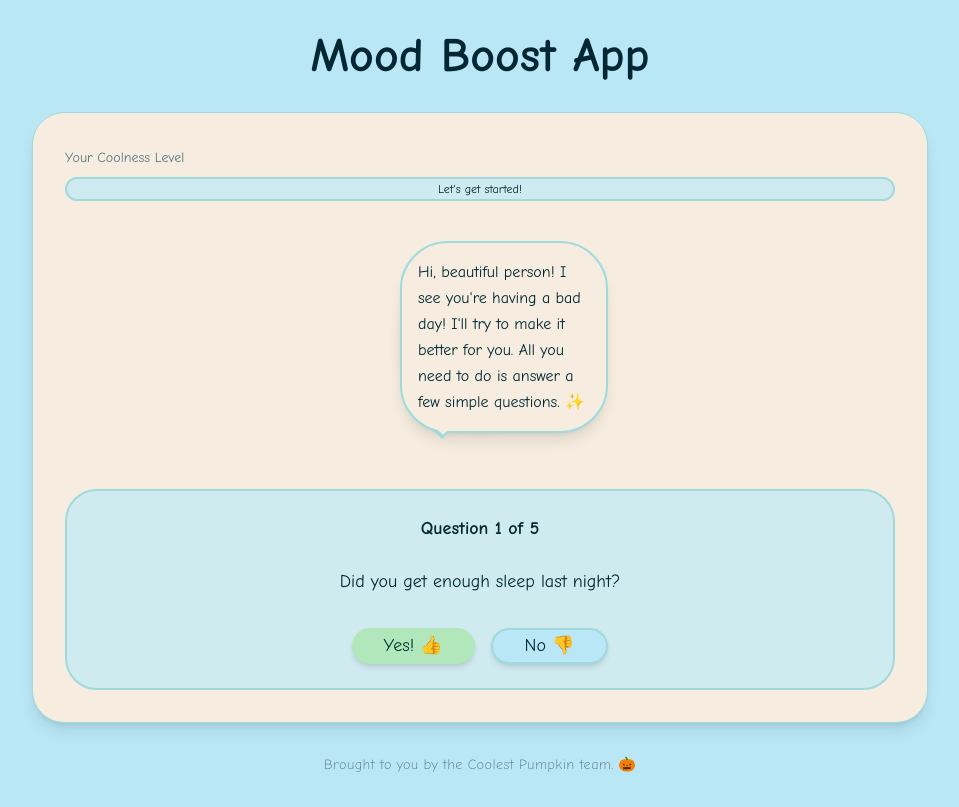
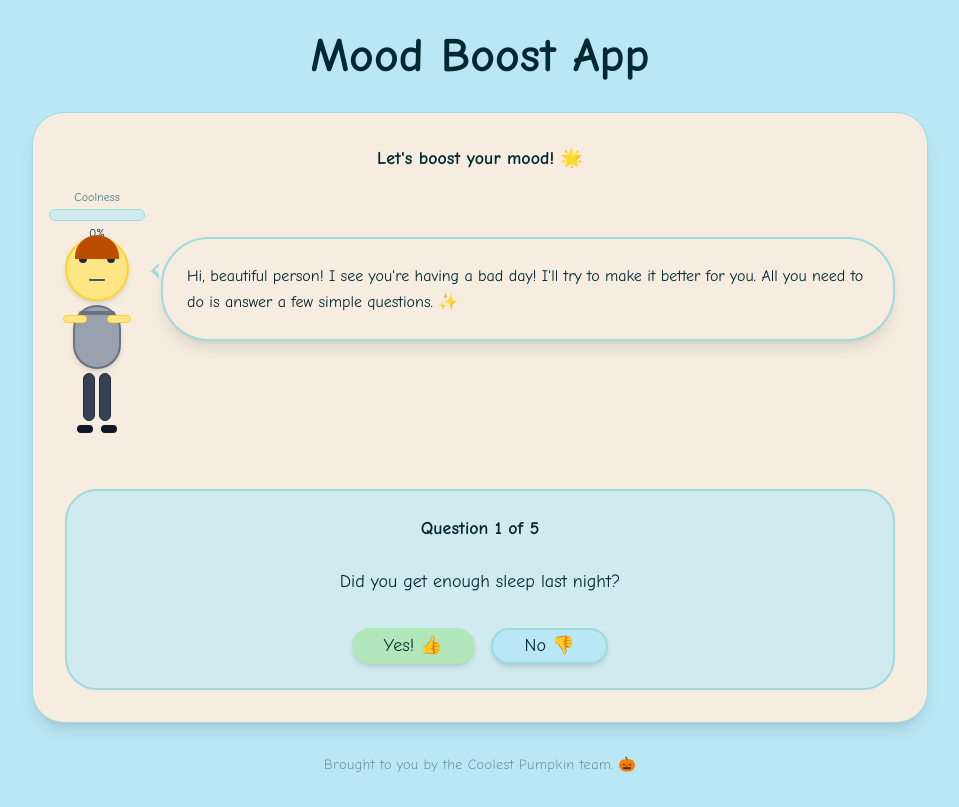
Before and after one commit to AlonaHlobina/mood-boost-web-app, a React (Vite) app: page / in a window 1280 px wide. Shown: the whole page, without its empty margins (160-1119 px from the left). Built offline with nearby package versions, Linux system fonts and the light colour scheme.

Commit message:
Generated by Spark: Add a cartoon-style human figure with a rising/falling coolness bar goes up and down to reflect the level of coolness. The cartoon-style human figure should be placed on the left side from the a speech bubble

```diff
--- a/src/App.tsx
+++ b/src/App.tsx
@@ -97,44 +97,107 @@ function App() {
 
         {/* Main Content Card */}
         <Card className="p-6 md:p-8 mb-8 bg-card shadow-lg">
-          {/* Coolness Bar */}
-          <div className="mb-8">
-            <div className="mb-2">
-              <span className="text-sm font-medium text-muted-foreground">Your Coolness Level</span>
-            </div>
-            <div id="coolness-bar" className="relative">
-              <Progress
-                value={progressValue}
-                className="h-6 bg-muted border-2 border-border rounded-full transition-all duration-1000 ease-out"
-              />
-              <div className="absolute inset-0 flex items-center justify-center">
-                <span className="text-xs font-medium text-foreground">
-                  {progressValue === 0 ? "Let's get started!" :
-                   progressValue === 100 ? "Maximum Coolness! 🎉" :
-                   `${Math.round(progressValue)}% Cool!`}
-                </span>
-              </div>
-            </div>
+          {/* Overall Progress Display */}
+          <div className="text-center mb-8">
+            <h2 className="text-lg font-semibold text-foreground mb-2">
+              {progressValue === 0 ? "Let's boost your mood! 🌟" :
+               progressValue === 100 ? "You're at maximum coolness! 🎉" :
+               `Getting cooler... ${Math.round(progressValue)}% there! ⭐`}
+            </h2>
           </div>
 
           {/* Character Section */}
-          <div className="flex flex-col items-center mb-8">
-            <div id="cartoon-character" className="relative mb-4">
-              {/* Character Placeholder */}
-              <div className="w-32 h-32 md:w-40 md:h-40 bg-primary rounded-full border-4 border-primary-foreground shadow-lg flex items-center justify-center animate-bounce-slow">
-                <div className="text-6xl md:text-7xl">
-                  {progressValue === 100 ? "🤩" : progressValue > 0 ? "😊" : "😊"}
+          <div className="flex flex-col lg:flex-row items-center lg:items-start gap-8 mb-8">
+            {/* Cartoon Human Figure */}
+            <div id="cartoon-character" className="flex-shrink-0 relative">
+              {/* Coolness Bar Above Character */}
+              <div className="absolute -top-12 left-1/2 transform -translate-x-1/2 w-24">
+                <div className="text-xs font-medium text-muted-foreground mb-1 text-center">
+                  Coolness
+                </div>
+                <Progress
+                  value={progressValue}
+                  className="h-3 bg-muted border border-border rounded-full transition-all duration-1000 ease-out"
+                />
+                <div className="text-xs text-center mt-1 font-medium">
+                  {Math.round(progressValue)}%
                 </div>
               </div>
 
-              {/* Speech Bubble */}
-              <div className="absolute -top-4 -right-8 md:-right-12 bg-card border-2 border-border rounded-2xl p-4 max-w-xs md:max-w-sm shadow-lg">
+              {/* Human Figure */}
+              <div className={`relative animate-bounce-slow ${progressValue >= 80 ? 'coolness-high' : ''}`}>
+                {/* Head */}
+                <div className="w-16 h-16 bg-amber-200 rounded-full border-2 border-amber-300 mx-auto mb-1 relative shadow-md">
+                  {/* Eyes */}
+                  <div className={`absolute top-4 left-3 w-2 h-2 bg-gray-800 rounded-full transition-all duration-500 ${
+                    progressValue >= 80 ? 'animate-pulse' : ''
+                  }`}></div>
+                  <div className={`absolute top-4 right-3 w-2 h-2 bg-gray-800 rounded-full transition-all duration-500 ${
+                    progressValue >= 80 ? 'animate-pulse' : ''
+                  }`}></div>
+                  {/* Eye sparkles when at high coolness */}
+                  {progressValue >= 80 && (
+                    <>
+                      <div className="absolute top-3 left-2 w-1 h-1 bg-white rounded-full animate-ping"></div>
+                      <div className="absolute top-3 right-2 w-1 h-1 bg-white rounded-full animate-ping"></div>
+                    </>
+                  )}
+                  {/* Mouth */}
+                  <div className={`absolute bottom-3 left-1/2 transform -translate-x-1/2 w-4 h-2 border-b-2 transition-all duration-500 ${
+                    progressValue >= 80 ? 'border-green-600 rounded-b-full' :
+                    progressValue >= 40 ? 'border-yellow-600' : 'border-gray-600 rotate-180 rounded-t-full'
+                  }`}></div>
+                  {/* Hair */}
+                  <div className="absolute -top-1 left-2 right-2 h-6 bg-amber-700 rounded-t-full"></div>
+                </div>
+
+                {/* Body */}
+                <div className={`w-12 h-16 rounded-lg mx-auto border-2 shadow-md relative transition-all duration-500 ${
+                  progressValue >= 80 ? 'bg-yellow-400 border-yellow-500' :
+                  progressValue >= 40 ? 'bg-blue-400 border-blue-500' : 'bg-gray-400 border-gray-500'
+                }`}>
+                  {/* Arms */}
+                  <div className="absolute -left-3 top-2 w-6 h-2 bg-amber-200 rounded-full border border-amber-300"></div>
+                  <div className="absolute -right-3 top-2 w-6 h-2 bg-amber-200 rounded-full border border-amber-300"></div>
+                  {/* Shirt details */}
+                  <div className={`absolute top-1 left-1 right-1 h-1 rounded transition-all duration-500 ${
+                    progressValue >= 80 ? 'bg-yellow-500' :
+                    progressValue >= 40 ? 'bg-blue-500' : 'bg-gray-500'
+                  }`}></div>
+
+                  {/* Cool effects when high coolness */}
+                  {progressValue >= 80 && (
+                    <>
+                      <div className="absolute top-3 left-2 w-1 h-1 bg-white rounded-full animate-ping"></div>
+                      <div className="absolute top-3 right-2 w-1 h-1 bg-white rounded-full animate-ping"></div>
+                      <div className="absolute top-6 left-1/2 transform -translate-x-1/2 w-1 h-1 bg-white rounded-full animate-pulse"></div>
+                    </>
+                  )}
+                </div>
+
+                {/* Legs */}
+                <div className="flex justify-center gap-1 mt-1">
+                  <div className="w-3 h-12 bg-gray-700 rounded-lg border border-gray-800"></div>
+                  <div className="w-3 h-12 bg-gray-700 rounded-lg border border-gray-800"></div>
+                </div>
+
+                {/* Feet */}
+                <div className="flex justify-center gap-2 mt-1">
+                  <div className="w-4 h-2 bg-gray-900 rounded-full"></div>
+                  <div className="w-4 h-2 bg-gray-900 rounded-full"></div>
+                </div>
+              </div>
+            </div>
+
+            {/* Speech Bubble */}
+            <div className="flex-1 relative">
+              <div className="bg-card border-2 border-border rounded-2xl p-4 md:p-6 shadow-lg relative max-w-md lg:max-w-none">
                 <p className="text-sm md:text-base text-card-foreground leading-relaxed">
                   {characterMessage}
                 </p>
-                {/* Speech bubble tail */}
-                <div className="absolute bottom-0 left-8 w-0 h-0 border-l-8 border-l-transparent border-r-8 border-r-transparent border-t-8 border-t-border transform translate-y-2"></div>
-                <div className="absolute bottom-0 left-8 w-0 h-0 border-l-7 border-l-transparent border-r-7 border-r-transparent border-t-7 border-t-card transform translate-y-1 ml-0.5"></div>
+                {/* Speech bubble tail pointing to character */}
+                <div className="absolute top-6 -left-3 lg:-left-3 w-0 h-0 border-t-8 border-t-transparent border-r-8 border-r-border border-b-8 border-b-transparent"></div>
+                <div className="absolute top-6 -left-2 lg:-left-2 w-0 h-0 border-t-7 border-t-transparent border-r-7 border-r-card border-b-7 border-b-transparent"></div>
               </div>
             </div>
           </div>
--- a/src/index.css
+++ b/src/index.css
@@ -83,3 +83,16 @@
 .animate-bounce-slow {
   animation: bounce-slow 3s infinite;
 }
+
+@keyframes coolness-glow {
+  0%, 100% {
+    box-shadow: 0 0 5px rgba(34, 197, 94, 0.3);
+  }
+  50% {
+    box-shadow: 0 0 15px rgba(34, 197, 94, 0.6);
+  }
+}
+
+.coolness-high {
+  animation: coolness-glow 2s infinite;
+}
```
